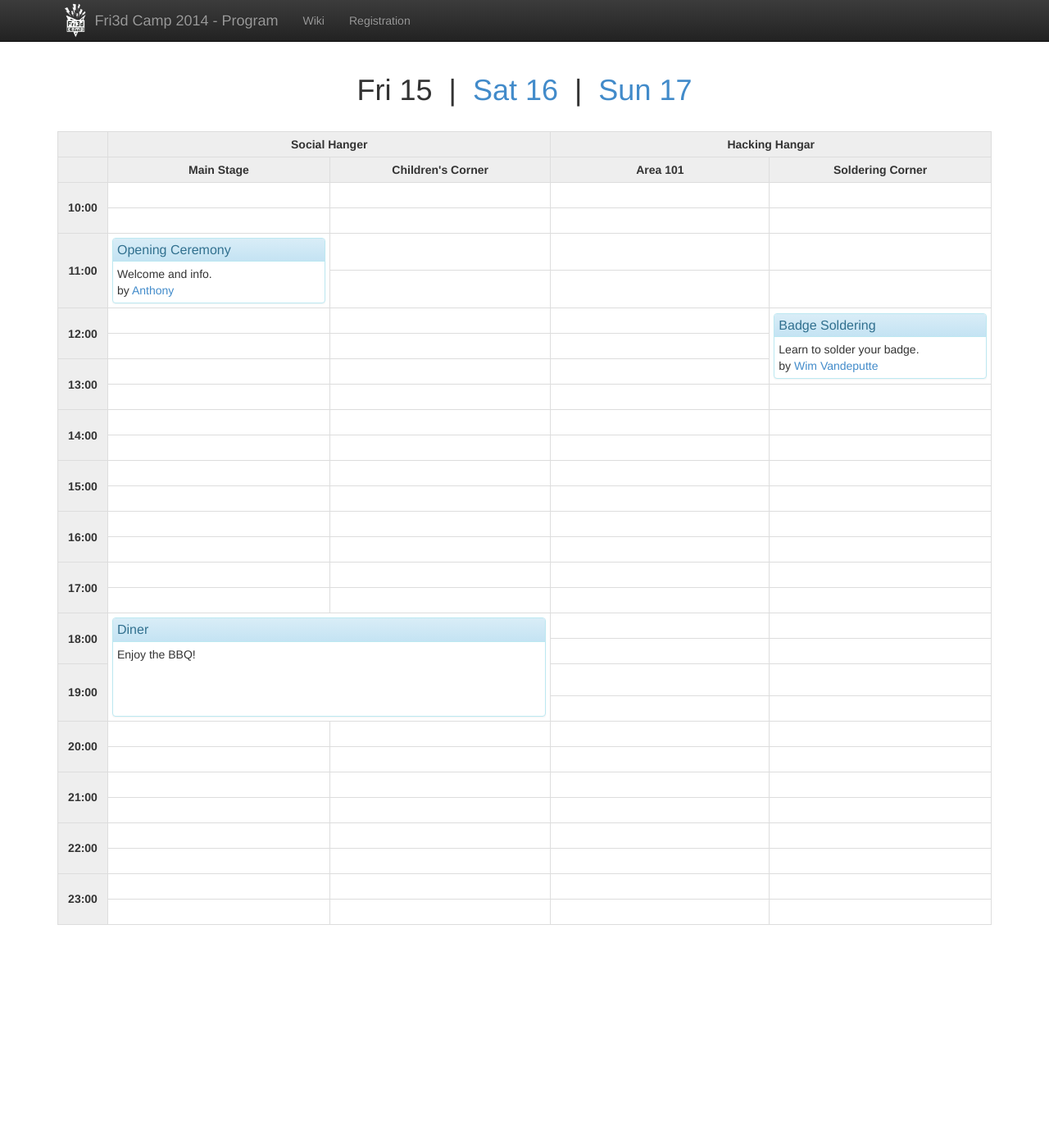
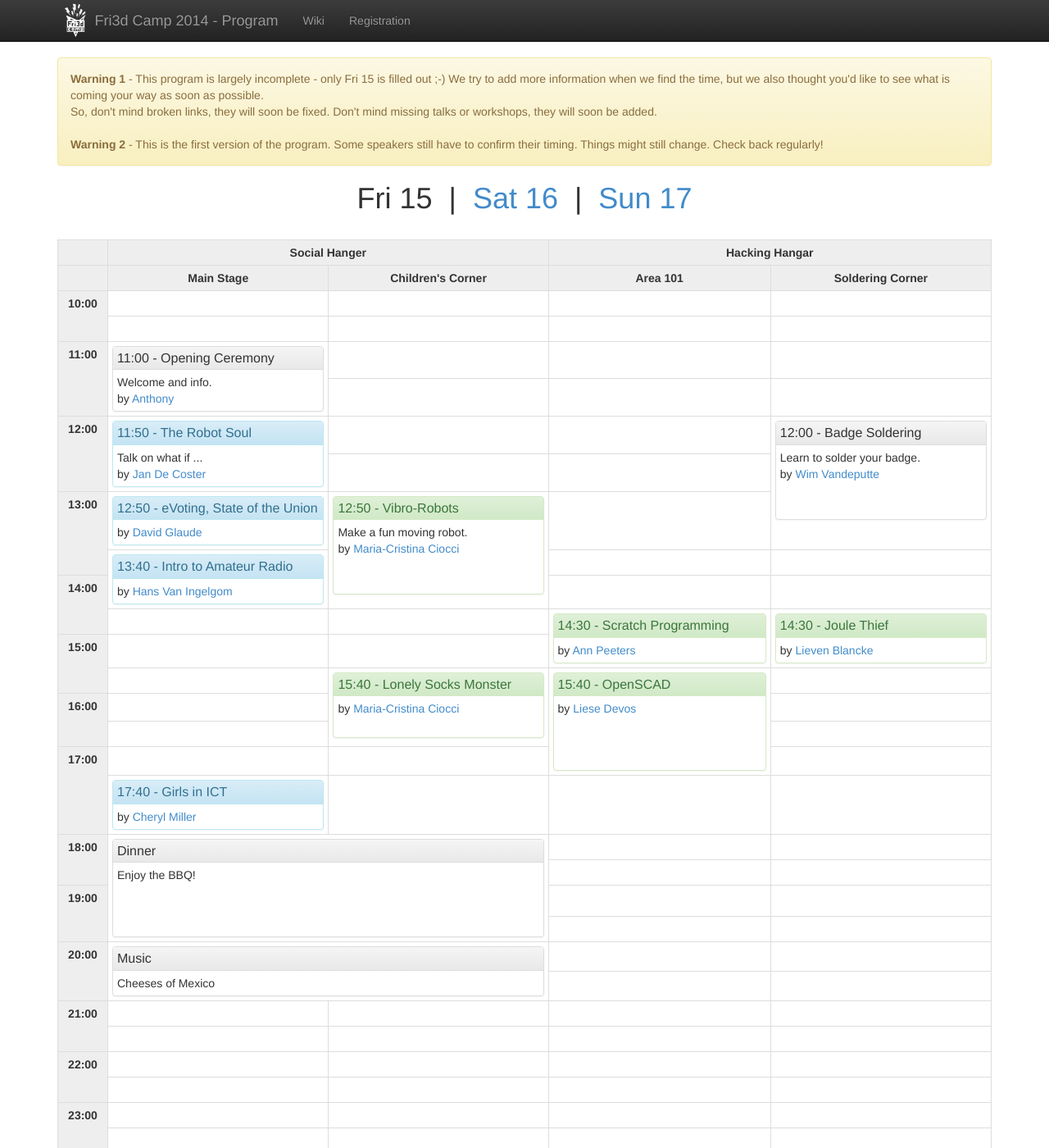
Before and after one commit to Fri3dCamp/program.fri3d.be, a Jekyll site: the page built from index.html, in a window 1280 px wide and 1400 px high. Shown: the whole window at 82% size. Built offline with Jekyll 4.4.1, drawn with Linux system fonts in a browser that asks for light colours; nearby versions of some CDN libraries.

Commit message:
added program of day 1 (not all bios & abstracts)

```diff
--- a/css/theme.css
+++ b/css/theme.css
@@ -26,6 +26,7 @@ table.schedule, table.schedule th, table.schedule td {
 
 table.schedule th, table.schedule td {
   padding: 5px;
+  vertical-align: top;
 }
 
 table.schedule th {
--- a/index.html
+++ b/index.html
@@ -10,6 +10,24 @@ function show(day) {
   document.getElementById(day).style.display   = "block";
 }
 </script>
+
+<div class="alert alert-warning">
+
+  <strong>Warning 1</strong> - This program is largely incomplete - only Fri 15
+  is filled out ;-) We try to add more information when we find the time, but we
+  also thought you'd like to see what is coming your way as soon as
+  possible.<br>
+
+  So, don't mind broken links, they will soon be fixed. Don't mind missing
+  talks or workshops, they will soon be added.<br>
+
+  <br>
+
+  <strong>Warning 2</strong> - This is the first version of the program. Some
+  speakers still have to confirm their timing. Things might still change. Check
+  back regularly!
+
+</div>
 
 <!-- FRI ******************************************************************* -->
 
@@ -53,9 +71,9 @@ function show(day) {
   <tr>
     <th rowspan="2">11:00</th>
     <td rowspan="2">
-      <div class="panel panel-info">
+      <div class="panel panel-default">
         <div class="panel-heading">
-          <h3 class="panel-title"><a href="events/opening_ceremony.html">Opening Ceremony</a></h3>
+          <h3 class="panel-title"><a href="events/opening_ceremony.html">11:00 - Opening Ceremony</a></h3>
         </div>
         <div class="panel-body">
           Welcome and info.<br>
@@ -74,17 +92,28 @@ function show(day) {
   </tr>
   <tr>
     <th rowspan="2">12:00</th>
-    <td>&nbsp;</td>
+    <td rowspan="2">
+      <div class="panel panel-info">
+        <div class="panel-heading">
+          <h3 class="panel-title"><a href="events/the_robot_soul.html">11:50 - The Robot Soul</a></h3>
+        </div>
+        <div class="panel-body">
+          Talk on what if ...<br>
+          by <a href="speakers/jan_de_coster.html">Jan De Coster</a>
+        </div>
+      </div>
+    </td>
     <td>&nbsp;</td>
     <td>&nbsp;</td>
     <td rowspan="3">
-      <div class="panel panel-info">
+      <div class="panel panel-default">
         <div class="panel-heading">
-          <h3 class="panel-title"><a href="events/badge_soldering.html">Badge Soldering</a></h3>
+          <h3 class="panel-title"><a href="events/badge_soldering.html">12:00 - Badge Soldering</a></h3>
         </div>
         <div class="panel-body">
           Learn to solder your badge.<br>
           by <a href="speakers/wim_vandeputte.html">Wim Vandeputte</a>
+          <br><br><br>
         </div>
       </div>
     </td>
@@ -92,17 +121,44 @@ function show(day) {
   <tr>
     <td>&nbsp;</td>
     <td>&nbsp;</td>
+  </tr>
+  <tr>
+    <th rowspan="2">13:00</th>
+    <td>
+      <div class="panel panel-info">
+        <div class="panel-heading">
+          <h3 class="panel-title"><a href="events/evoting_the_state_of_the_union.html">12:50 - eVoting, State of the Union</a></h3>
+        </div>
+        <div class="panel-body">
+          by <a href="speakers/david_glaude.html">David Glaude</a>
+        </div>
+      </div>
+    </td>
+    <td rowspan="3">
+      <div class="panel panel-success">
+        <div class="panel-heading">
+          <h3 class="panel-title"><a href="events/vibro-robots.html">12:50 - Vibro-Robots</a></h3>
+        </div>
+        <div class="panel-body">
+          Make a fun moving robot.<br>
+          by <a href="speakers/maria-cristina_ciocci.html">Maria-Cristina Ciocci</a>
+          <br><br><br>
+        </div>
+      </div>
+    </td>
     <td>&nbsp;</td>
   </tr>
   <tr>
-    <th rowspan="2">13:00</th>
-    <td>&nbsp;</td>
-    <td>&nbsp;</td>
-    <td>&nbsp;</td>
-  </tr>
-  <tr>
-    <td>&nbsp;</td>
-    <td>&nbsp;</td>
+    <td rowspan="2">
+      <div class="panel panel-info">
+        <div class="panel-heading">
+          <h3 class="panel-title"><a href="events/amateur_radio.html">13:40 - Intro to Amateur Radio</a></h3>
+        </div>
+        <div class="panel-body">
+          by <a href="speakers/hans_van_ingelgom.html">Hans Van Ingelgom</a>
+        </div>
+      </div>
+    </td>
     <td>&nbsp;</td>
     <td>&nbsp;</td>
   </tr>
@@ -110,38 +166,68 @@ function show(day) {
     <th rowspan="2">14:00</th>
     <td>&nbsp;</td>
     <td>&nbsp;</td>
+  </tr>
+  <tr>
+    <td>&nbsp;</td>
+    <td>&nbsp;</td>
+    <td rowspan="2">
+      <div class="panel panel-success">
+        <div class="panel-heading">
+          <h3 class="panel-title"><a href="events/scratch_programming.html">14:30 - Scratch Programming</a></h3>
+        </div>
+        <div class="panel-body">
+          by <a href="speakers/ann_peeters.html">Ann Peeters</a>
+        </div>
+      </div>
+    </td>
+    <td rowspan="2">
+      <div class="panel panel-success">
+        <div class="panel-heading">
+          <h3 class="panel-title"><a href="events/joule_thief.html">14:30 - Joule Thief</a></h3>
+        </div>
+        <div class="panel-body">
+          by <a href="speakers/lieven_blancke.html">Lieven Blancke</a>
+        </div>
+      </div>
+    </td>
+  </tr>
+  <tr>
+    <th rowspan="2">15:00</th>
     <td>&nbsp;</td>
     <td>&nbsp;</td>
   </tr>
   <tr>
     <td>&nbsp;</td>
-    <td>&nbsp;</td>
-    <td>&nbsp;</td>
-    <td>&nbsp;</td>
-  </tr>
-  <tr>
-    <th rowspan="2">15:00</th>
-    <td>&nbsp;</td>
-    <td>&nbsp;</td>
-    <td>&nbsp;</td>
-    <td>&nbsp;</td>
-  </tr>
-  <tr>
-    <td>&nbsp;</td>
-    <td>&nbsp;</td>
-    <td>&nbsp;</td>
+    <td rowspan="3">
+      <div class="panel panel-success">
+        <div class="panel-heading">
+          <h3 class="panel-title"><a href="events/lonely_socks_monster_owls.html">15:40 - Lonely Socks Monster</a></h3>
+        </div>
+        <div class="panel-body">
+          by <a href="speakers/maria-cristina_ciocci.html">Maria-Cristina Ciocci</a>
+          <br><br>
+        </div>
+      </div>
+    </td>
+    <td rowspan="4">
+      <div class="panel panel-success">
+        <div class="panel-heading">
+          <h3 class="panel-title"><a href="events/openscad.html">15:40 - OpenSCAD</a></h3>
+        </div>
+        <div class="panel-body">
+          by <a href="speakers/liese_devos.html">Liese Devos</a>
+          <br><br><br><br>
+        </div>
+      </div>
+    </td>
     <td>&nbsp;</td>
   </tr>
   <tr>
     <th rowspan="2">16:00</th>
     <td>&nbsp;</td>
     <td>&nbsp;</td>
-    <td>&nbsp;</td>
-    <td>&nbsp;</td>
   </tr>
   <tr>
-    <td>&nbsp;</td>
-    <td>&nbsp;</td>
     <td>&nbsp;</td>
     <td>&nbsp;</td>
   </tr>
@@ -150,10 +236,18 @@ function show(day) {
     <td>&nbsp;</td>
     <td>&nbsp;</td>
     <td>&nbsp;</td>
-    <td>&nbsp;</td>
   </tr>
   <tr>
-    <td>&nbsp;</td>
+    <td>
+      <div class="panel panel-info">
+        <div class="panel-heading">
+          <h3 class="panel-title"><a href="events/girls_in_ict.html">17:40 - Girls in ICT</a></h3>
+        </div>
+        <div class="panel-body">
+          by <a href="speakers/cheryl_miller.html">Cheryl Miller</a>
+        </div>
+      </div>
+    </td>
     <td>&nbsp;</td>
     <td>&nbsp;</td>
     <td>&nbsp;</td>
@@ -161,9 +255,9 @@ function show(day) {
   <tr>
     <th rowspan="2">18:00</th>
     <td rowspan="4" colspan="2">
-      <div class="panel panel-info">
+      <div class="panel panel-default">
         <div class="panel-heading">
-          <h3 class="panel-title">Diner</h3>
+          <h3 class="panel-title">Dinner</h3>
         </div>
         <div class="panel-body">
           Enjoy the BBQ!<br><br><br><br>
@@ -188,14 +282,19 @@ function show(day) {
   </tr>
   <tr>
     <th rowspan="2">20:00</th>
-    <td>&nbsp;</td>
-    <td>&nbsp;</td>
+    <td rowspan="2" colspan="2">
+      <div class="panel panel-default">
+        <div class="panel-heading">
+          <h3 class="panel-title">Music</h3>
+        </div>
+        <div class="panel-body">
+          Cheeses of Mexico
+        </div>
+      </div>
     <td>&nbsp;</td>
     <td>&nbsp;</td>
   </tr>
   <tr>
-    <td>&nbsp;</td>
-    <td>&nbsp;</td>
     <td>&nbsp;</td>
     <td>&nbsp;</td>
   </tr>
@@ -300,7 +399,7 @@ function show(day) {
     <td>&nbsp;</td>
     <td>&nbsp;</td>
     <td rowspan="3">
-      <div class="panel panel-info">
+      <div class="panel panel-default">
         <div class="panel-heading">
           <h3 class="panel-title"><a href="events/badge_soldering.html">Badge Soldering</a></h3>
         </div>
@@ -383,9 +482,9 @@ function show(day) {
   <tr>
     <th rowspan="2">18:00</th>
     <td rowspan="4" colspan="2">
-      <div class="panel panel-info">
+      <div class="panel panel-default">
         <div class="panel-heading">
-          <h3 class="panel-title">Diner</h3>
+          <h3 class="panel-title">Dinner</h3>
         </div>
         <div class="panel-body">
           Enjoy the "Frietjes met Stoofvlees" !<br><br><br><br>
@@ -522,7 +621,7 @@ function show(day) {
     <td>&nbsp;</td>
     <td>&nbsp;</td>
     <td rowspan="3">
-      <div class="panel panel-info">
+      <div class="panel panel-default">
         <div class="panel-heading">
           <h3 class="panel-title"><a href="events/badge_soldering.html">Badge Soldering</a></h3>
         </div>
@@ -553,7 +652,7 @@ function show(day) {
   <tr>
     <th rowspan="2">14:00</th>
     <td rowspan="2">
-      <div class="panel panel-info">
+      <div class="panel panel-default">
         <div class="panel-heading">
           <h3 class="panel-title"><a href="events/closing_ceremony.html">Closing Ceremony</a></h3>
         </div>
```
